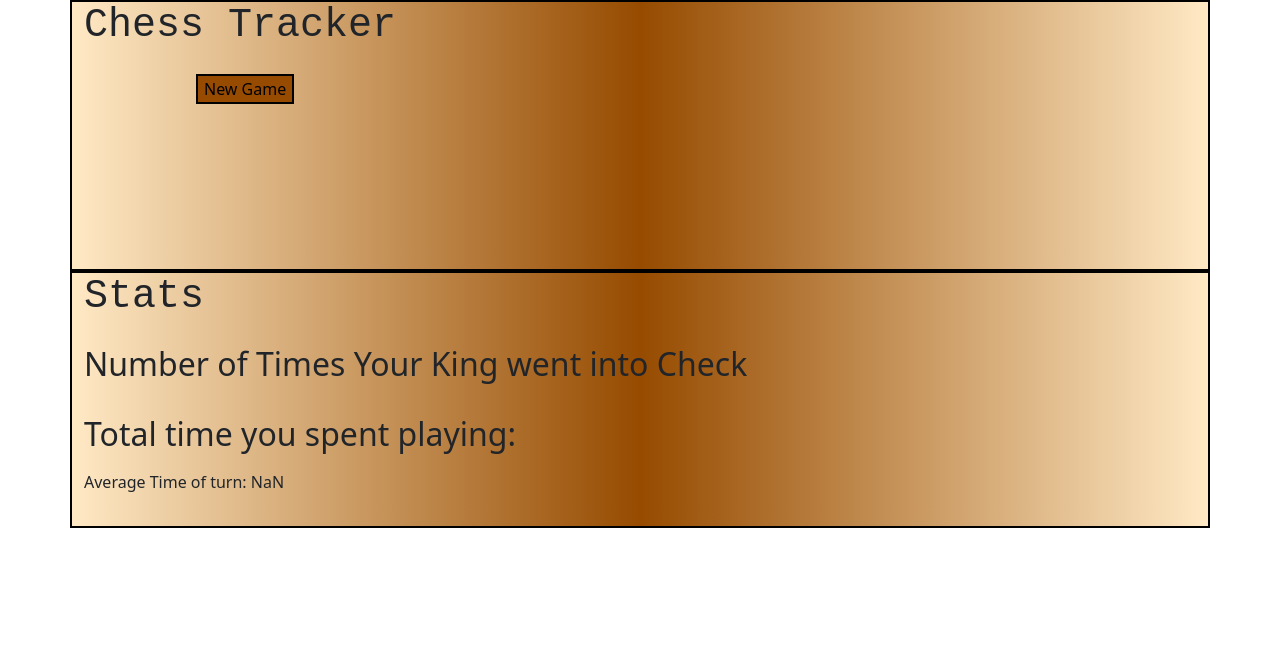
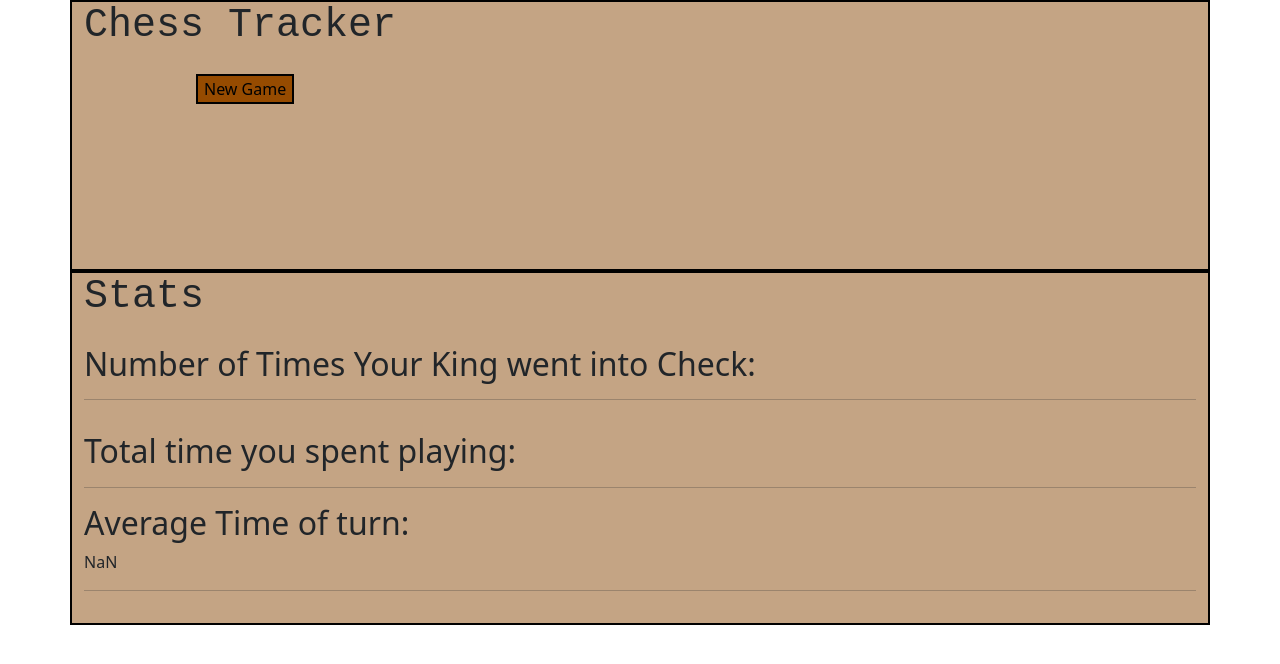
Before and after one commit to 2023-spring-adv-fe-tuth/tca-chess, a React (Create React App) app: page /#/ in a window 1280 px wide. Shown: the top 664 px of the page. Built offline with nearby package versions, Linux system fonts and the light colour scheme.

Commit message:
Some more CSS manipulation

```diff
--- a/src/GameinPlay.js
+++ b/src/GameinPlay.js
@@ -60,8 +60,8 @@ function GameinPlay({username, white,  black, saveNumberOfChecks, setCurrentTime
             <Row className="row">
                 <Col className="col">
                 <h1>{username}</h1>
-                <h1 className="delay">{white && 'Playing as: white'}</h1>
-                <h1 className="delay">{ black && 'Playing as: black'}</h1>
+                <h1>{white && 'Playing as: white'}</h1>
+                <h1>{ black && 'Playing as: black'}</h1>
                 </Col>
             </Row>
 
--- a/src/Home.js
+++ b/src/Home.js
@@ -85,8 +85,9 @@ function Home({username, setUserName, setWhite, setBlack, numOfChecks, current,
 
             <Row className="row">
                 <Col className="col">
-                    <h2>Number of Times Your King went into Check</h2>
+                    <h2>Number of Times Your King went into Check:</h2>
                     <p>{numOfChecks}</p>
+                    <hr></hr>
                 </Col>
             </Row>
 
@@ -95,7 +96,10 @@ function Home({username, setUserName, setWhite, setBlack, numOfChecks, current,
                 <Col className="col">
                     <h2>Total time you spent playing:</h2>
                     <p>{current}</p>
-                    <p>Average Time of turn: {ave}</p>
+                    <hr></hr>
+                    <h2>Average Time of turn:</h2>
+                    <p>{ave}</p>
+                    <hr></hr>
                 </Col>
             </Row>
 
--- a/src/styles.css
+++ b/src/styles.css
@@ -1,6 +1,6 @@
 .container{
     margin: 0;
-    background: linear-gradient(to right,#ffe9c5, #964B00,#ffe9c5);
+    background-color: rgb(196, 164, 132);
     border: 2px solid black;
 }
 .row{margin: 1em;}
@@ -21,22 +21,6 @@ h1 {
             margin-left: 0%;
         }
 }
-.delay {
-    font-size: large;
-    font-weight: bold;
-    font-family: 'Courier New', Courier, monospace;
-    animation: delay 2s 2s forwards;
-}
-
-@keyframes delay {
-    from {
-        margin-left: 100%;
-    }
-
-    to {
-        margin-left: 0%;
-    }
-}
 /* New Game */
 #newGame {
     background-color: #964B00;
```
